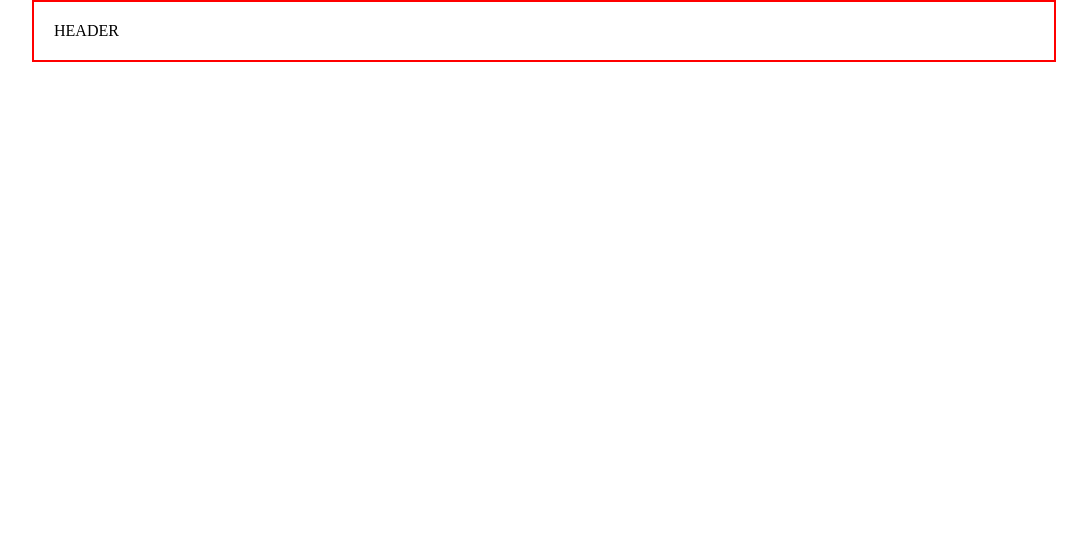
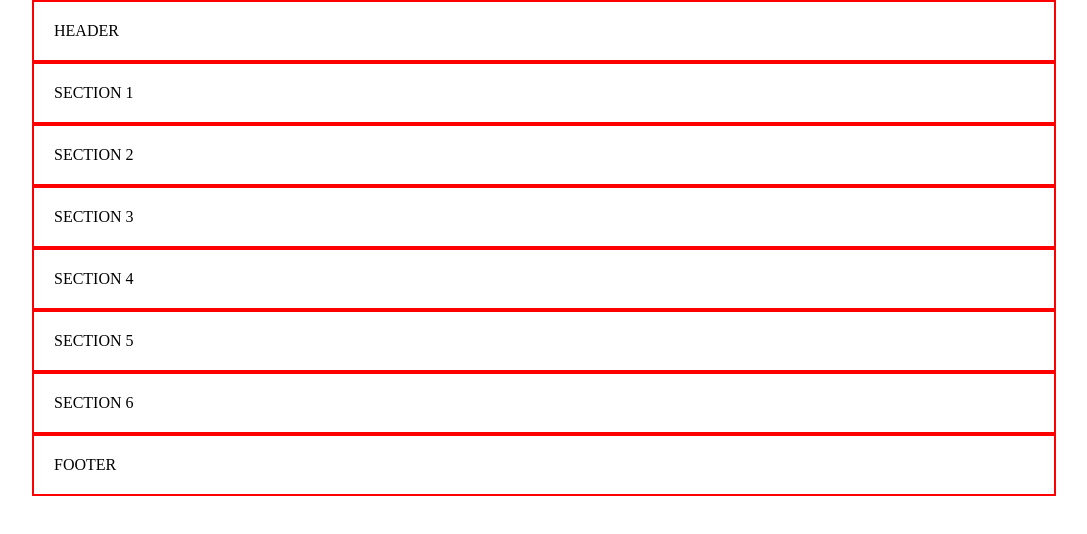
Before and after one commit to MattiaBologna/htmlcss-struttura-discord, a plain HTML site: page index.html in a window 1280 px wide. Shown: the whole page, without its empty margins (96-1183 px from the left). Drawn offline with Linux system fonts and the light colour scheme.

Commit message:
Add: sections and footer layouts

```diff
--- a/index.html
+++ b/index.html
@@ -16,27 +16,27 @@
 
 <main>
     <section>
-
+        <div class="container">SECTION 1</div>
     </section>
     <section>
-
+        <div class="container">SECTION 2</div>
     </section>
     <section>
-
+        <div class="container">SECTION 3</div>
     </section>
     <section>
-
+        <div class="container">SECTION 4</div>
     </section>
     <section>
-
+        <div class="container">SECTION 5</div>
     </section>
     <section>
-
+        <div class="container">SECTION 6</div>
     </section>
 </main>
 
 <footer>
-
+    <div class="container">FOOTER</div>
 </footer>
 
 </body>
```
